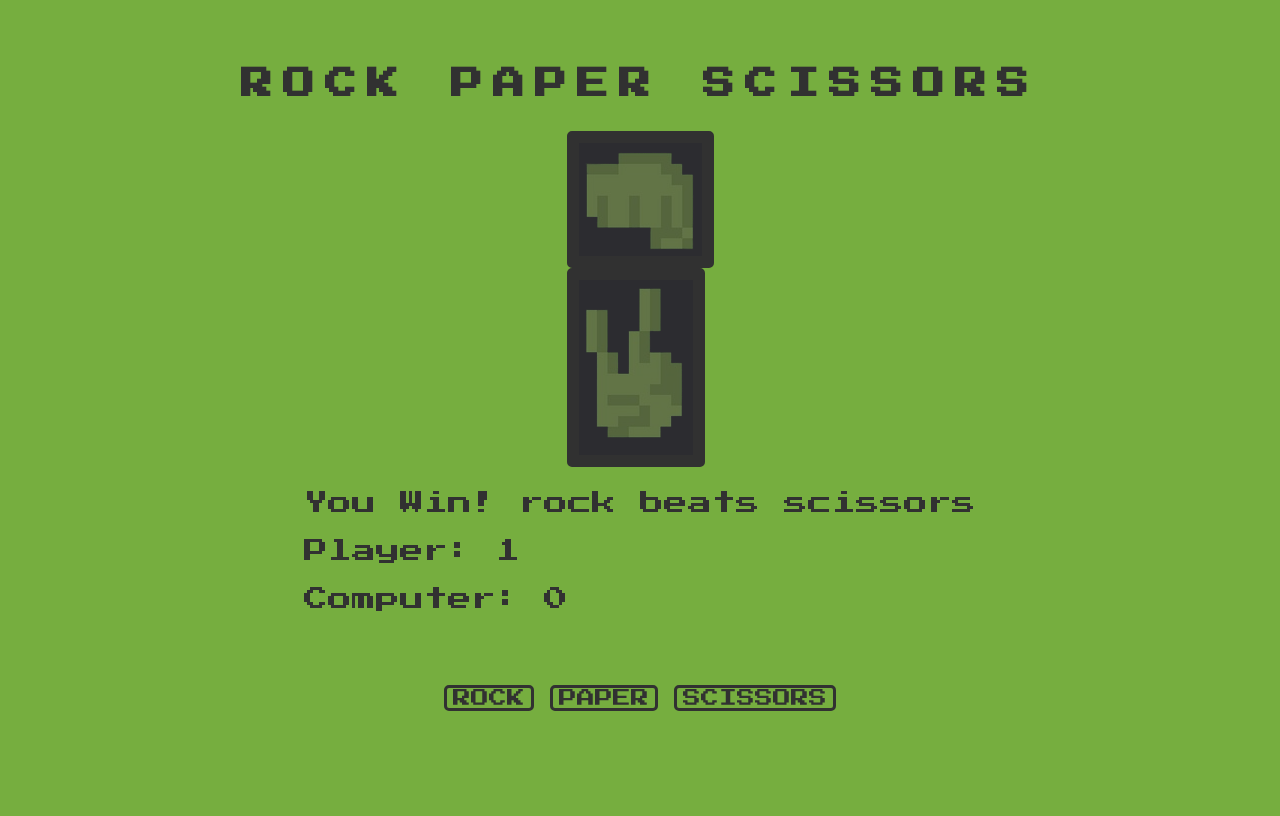
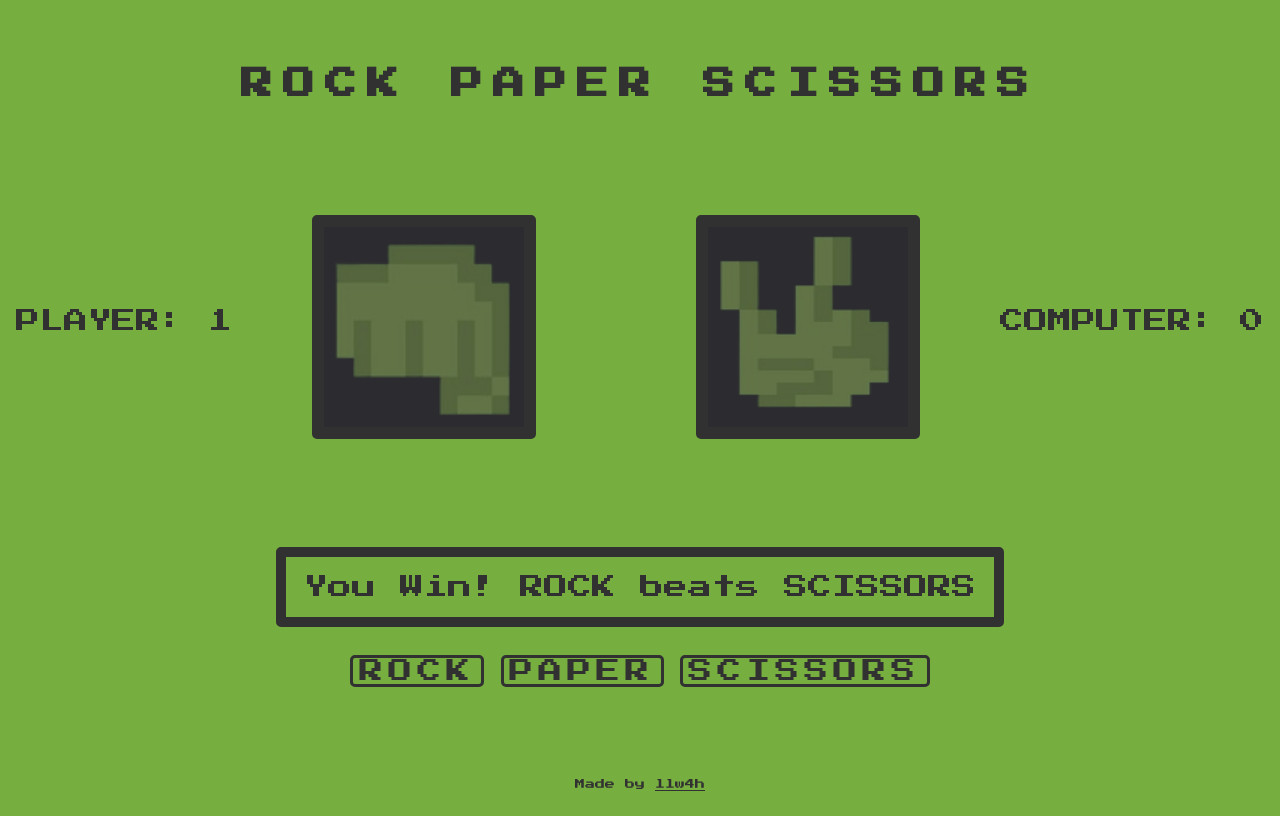
Before and after one commit to llw4h/RockPaperScissors, a plain HTML site: page index.html in a window 1280 px wide. Both pictures are taken after a click on the button "ROCK". Drawn offline with Linux system fonts and the light colour scheme.

Commit message:
updated UI

```diff
--- a/index.html
+++ b/index.html
@@ -8,10 +8,12 @@
     <link href="style.css" rel="stylesheet">
 </head>
 <body>
-    <h1>ROCK PAPER SCISSORS</h1>
+    <header><h1>ROCK PAPER SCISSORS</h1></header>
         <div class="selectionBoard">
+            <div class="playerScoreBoard"></div>
             <div class="playerImg"></div>
             <div class="computerImg"></div>
+            <div class="computerScoreBoard"></div>
         </div>
         <div class="resultBoard"></div>
 
@@ -28,6 +30,10 @@
                 <span>SCISSORS</span>
             </button>
         </div>
+        <div class="space"></div>
+    <footer>
+        <p>Made by <a href="https://llw4h.github.io/">llw4h</a></p>
+    </footer>
+</body>
 
-</body>
 </html>
--- a/index.js
+++ b/index.js
@@ -5,10 +5,14 @@ let resultBoard = document.querySelector('.resultBoard');
 let selectionBoard = document.querySelector('.selectionBoard');
 let playerImg = document.querySelector('.playerImg');
 let computerImg = document.querySelector('.computerImg');
+let playerScoreBoard = document.querySelector('.playerScoreBoard');
+let computerScoreBoard = document.querySelector('.computerScoreBoard');
 
 let resultRoundDiv = document.createElement('div');
 let scoreDiv = document.createElement('div');
+
 let resultRound = document.createElement('p');
+resultRound.classList.add('result');
 
 let playerScore = document.createElement('p');
 let computerScore = document.createElement('p');
@@ -21,8 +25,11 @@ let rockImg = document.createElement('img');
 let paperImg = document.createElement('img');
 let scissorsImg = document.createElement('img');
 rockImg.src = "img/rock.png";
+rockImg.alt = "rock";
 paperImg.src = "img/paper.png";
+paperImg.alt = "paper";
 scissorsImg.src = "img/scissors.png";
+scissorsImg.alt = "scissors";
 rockImg.classList.add("rockImg");
 paperImg.classList.add("paperImg");
 scissorsImg.classList.add("scissorsImg");
@@ -50,12 +57,7 @@ function playRound(playerSelection, computerSelection){
     computerImg.innerHTML = '';
     for (let i = 0; i < selectedChoice.length; i++){
         if (selectedChoice[i].src.includes(playerSelection)){
-            console.log(selectedChoice[i].src.includes(playerSelection));
-            console.log(playerSelection);
-            console.log(computerSelection);
-            console.log(selectedChoice[i].src);
-            playerImg.appendChild(selectedChoice[i]); // repeating for rock
-            console.log(i);
+            playerImg.appendChild(selectedChoice[i]); // repeating for rock: FIXED
             break;
         }
     }
@@ -65,19 +67,21 @@ function playRound(playerSelection, computerSelection){
             break;
         }
     }
+    selectionBoard.appendChild(playerScoreBoard);
     selectionBoard.appendChild(playerImg);
     selectionBoard.appendChild(computerImg);
+    selectionBoard.appendChild(computerScoreBoard);
 
     if ((playerSelection === 'scissors' && computerSelection === 'rock') ||
     (playerSelection === 'rock' && computerSelection === 'paper') ||
     (playerSelection === 'paper' && computerSelection === 'scissors')){
-        resultRound.textContent = `You Lose! ${computerSelection} beats ${playerSelection}`;
+        resultRound.textContent = `You Lose! ${computerSelection.toUpperCase()} beats ${playerSelection.toUpperCase()}`;
         resultRoundDiv.innerHTML = '';
         resultRoundDiv.appendChild(resultRound);
         return false;
     }
 
-    resultRound.textContent = `You Win! ${playerSelection} beats ${computerSelection}`;
+    resultRound.textContent = `You Win! ${playerSelection.toUpperCase()} beats ${computerSelection.toUpperCase()}`;
     resultRoundDiv.innerHTML = '';
     resultRoundDiv.appendChild(resultRound);
     return true;
@@ -103,7 +107,9 @@ resetBtn.addEventListener('click', () => {
     player = 0;
     computer = 0;
     resultRoundDiv.innerHTML = '';
-    scoreDiv.innerHTML = '';
+    // scoreDiv.innerHTML = '';
+    playerScoreBoard.innerHTML = '';
+    computerScoreBoard.innerHTML = '';
     playerImg.innerHTML = '';
     computerImg.innerHTML = '';
     selectionBoard.innerHTML = '';
@@ -123,12 +129,16 @@ function tallyPoints(){
         computer++;
     }
 
-    playerScore.textContent = `Player: ${player}`;
-    computerScore.textContent = `Computer: ${computer}`;
+    playerScore.textContent = `PLAYER: ${player}`;
+    computerScore.textContent = `COMPUTER: ${computer}`;
 
-    scoreDiv.innerHTML = '';
-    scoreDiv.appendChild(playerScore);
-    scoreDiv.appendChild(computerScore);
+    // scoreDiv.innerHTML = '';
+    // scoreDiv.appendChild(playerScore);
+    // scoreDiv.appendChild(computerScore);
+
+    playerScoreBoard.innerHTML = '';
+    playerScoreBoard.appendChild(playerScore);
+    computerScoreBoard.appendChild(computerScore);
 
     if (player === 5 || computer === 5){
         let winner = (player === 5) ? 'Player' : 'Computer';
@@ -145,9 +155,12 @@ function tallyPoints(){
 }
 
 function game(){
+    selectionBoard.append(rockImg);
+    selectionBoard.append(paperImg);
+    selectionBoard.append(scissorsImg);
     resultBoard.innerHTML = '';
     resultBoard.appendChild(resultRoundDiv);
-    resultBoard.appendChild(scoreDiv);
+    // resultBoard.appendChild(scoreDiv);
 }
 
 game();
--- a/style.css
+++ b/style.css
@@ -1,16 +1,36 @@
 @import url('https://fonts.googleapis.com/css2?family=Press+Start+2P&display=swap');
+
+@media screen and (max-width: 550px) {
+    h1{
+        letter-spacing: normal !important;
+
+    }
+    .choices {
+        margin: auto !important;
+    }
+
+    span, button {
+        font-size: 10px !important;
+        letter-spacing: normal !important;
+    }
+
+    button{
+        border: 1px solid #313131;
+    }
+}
 
 * {
     background-color: #76AE3F;
     font-family: 'Press Start 2P', system-ui;
     color: #313131;
 }
-.choices{
+/* .choices{
     padding-top: 50px;
-}
+} */
 body {
     display: grid;
     justify-items:center;
+    min-height: 100vh;
 }
 
 h1 {
@@ -30,7 +50,8 @@ p {
 }
 
 span, button {
-    font-size: 18px;
+    font-size: 24px;
+    letter-spacing: 5px;
 }
 
 button{
@@ -50,4 +71,40 @@ button:hover{
     border: 12px solid #313131;
     background-color: #2C2C30;
     border-radius: 5px;
+    margin: 5em;
 }
+
+.rockImg, .paperImg, .scissorsImg{
+    height: 200px;
+    width: 200px;
+}
+
+.selectionBoard{
+    display:flex;
+    justify-content: space-between;
+}
+
+.result{
+    border: 10px solid #313131;
+    padding: 18px;
+    border-radius: 5px;
+}
+
+footer{
+    text-align: center;
+    padding: 5px;
+}
+
+footer p{
+    font-size: 10px;
+}
+
+.playerScoreBoard, .computerScoreBoard{
+    margin-top: 150px;
+}
+
+.space{
+    height: 70px;
+    /* height: 500px;
+    width:10px; */
+}
```
Lines whose indentation alone changed are shown as unchanged.
